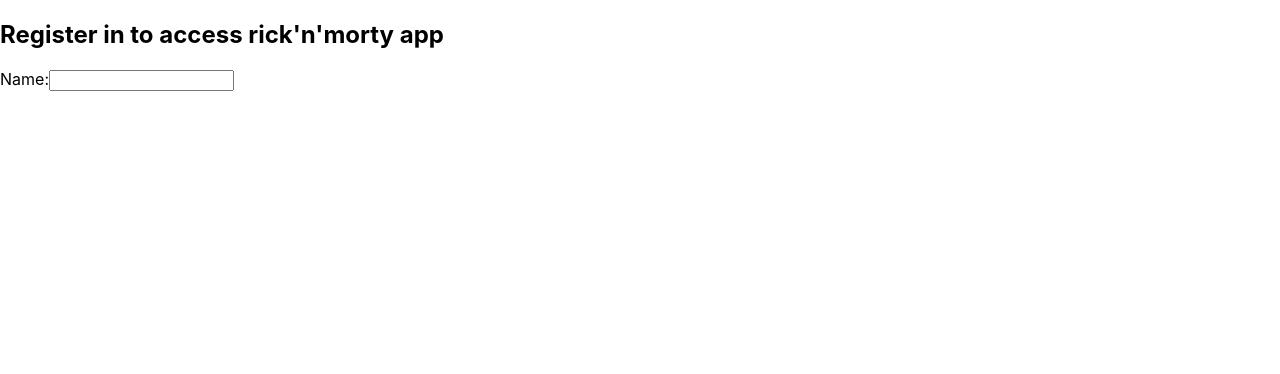
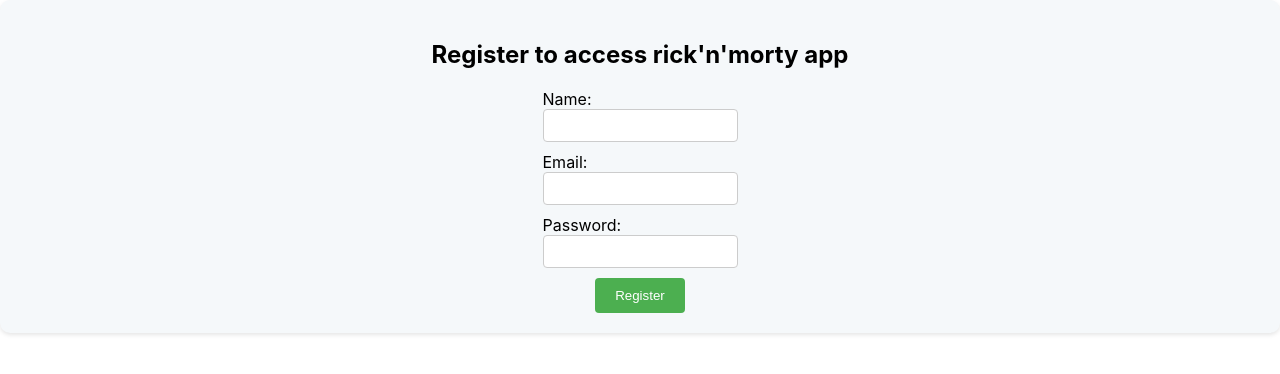
Before and after one commit to lopezatn/rickandmorty-app, a React (Create React App) app: page / in a window 1280 px wide. Shown: the top 374 px of the page. Built offline with nearby package versions, Linux system fonts and the light colour scheme.

Commit message:
form validation

```diff
--- a/src/components/RegistrationForm/Index.css
+++ b/src/components/RegistrationForm/Index.css
@@ -0,0 +1,36 @@
+.registration-form {
+    display: flex;
+    flex-direction: column;
+    align-items: center;
+    justify-content: center;
+    background-color: #f5f8fa; /* Use your desired background color */
+    padding: 20px;
+    border-radius: 10px;
+    box-shadow: 0 2px 4px rgba(0, 0, 0, 0.1);
+  }
+
+  .registration-form h2 {
+    text-align: center;
+    margin-bottom: 20px;
+  }
+
+  .registration-form label {
+    display: flex;
+    flex-direction: column;
+    margin-bottom: 10px;
+  }
+
+  .registration-form input {
+    padding: 8px;
+    border: 1px solid #ccc;
+    border-radius: 4px;
+  }
+
+  .registration-form button {
+    padding: 10px 20px;
+    background-color: #4caf50;
+    color: #fff;
+    border: none;
+    border-radius: 4px;
+    cursor: pointer;
+  }
--- a/src/components/RegistrationForm/Index.jsx
+++ b/src/components/RegistrationForm/Index.jsx
@@ -1,19 +1,74 @@
-import React, { useState } from 'react';
+import React, { useState } from "react";
+import "./Index.css";
 
 const RegistrationForm = () => {
+  const [name, setName] = useState("");
+  const [email, setEmail] = useState("");
+  const [password, setPassword] = useState("");
+
+  const handleSubmit = (e) => {
+    e.preventDefault();
+    if (!name || !email || !password) {
+      alert("please fill in all fields");
+      return;
+    }
+
+    if (!isValidEmail(email)) {
+      alert("Please enter a valid email");
+      return;
+    }
+
+    if (password.length <= 5) {
+      alert("Password must be longer than 5 characters");
+      return;
+    }
+
+    if (!/\d/.test(password)) {
+      alert("Password must contain at least one number");
+      return;
+    }
+
+    console.log("Submitted successfully:", { name, email, password });
+    setName("");
+    setEmail("");
+    setPassword("");
+  };
+
+  const isValidEmail = (value) => {
+    const emailRegex = /^[^\s@]+@[^\s@]+\.[^\s@]+$/;
+    return emailRegex.test(value);
+  };
 
   return (
-        <form>
-            <h2>Register in to access rick'n'morty app</h2>
+    <form className="registration-form" onSubmit={handleSubmit}>
+      <h2>Register to access rick'n'morty app</h2>
       <label>
         Name:
         <input
           type="text"
-                    value=""
+          value={name}
+          onChange={(e) => setName(e.target.value)}
         />
       </label>
+      <label>
+        Email:
+        <input
+          type="email"
+          value={email}
+          onChange={(e) => setEmail(e.target.value)}
+        />
+      </label>
+      <label>
+        Password:
+        <input
+          type="password"
+          value={password}
+          onChange={(e) => setPassword(e.target.value)}
+        />
+      </label>
+      <button type="submit">Register</button>
     </form>
   );
-}
+};
 
 export default RegistrationForm;
```
Lines whose indentation alone changed are shown as unchanged.
